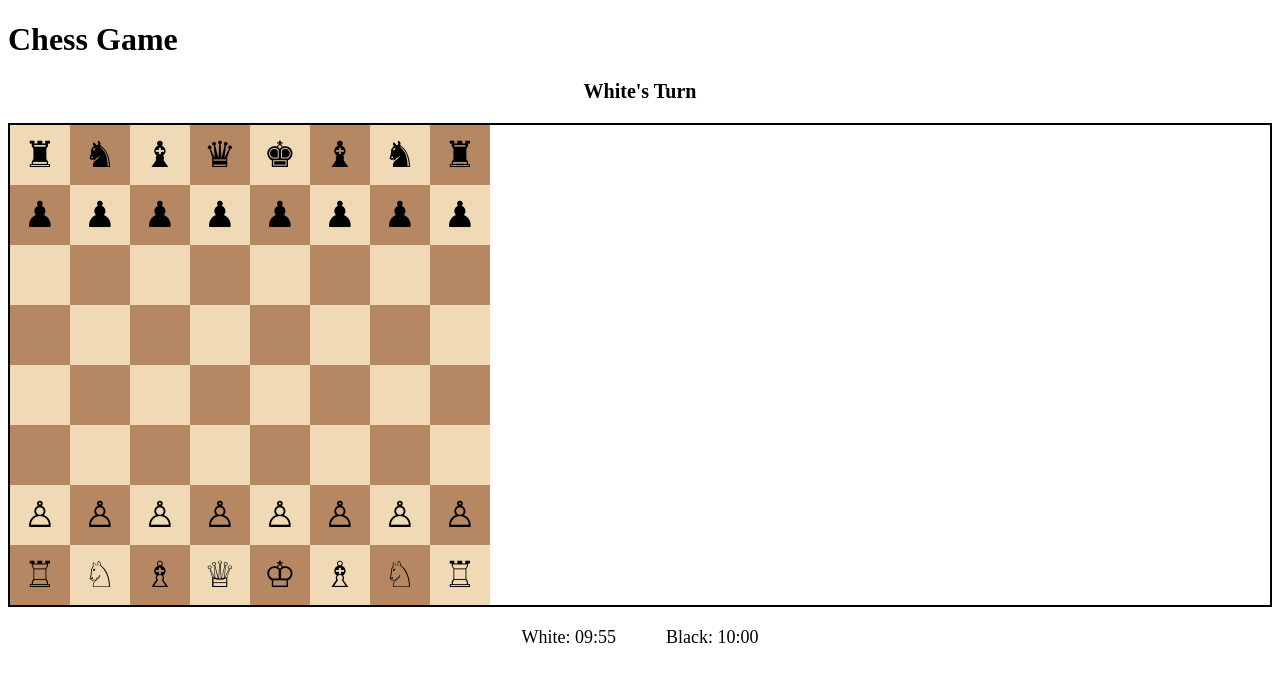
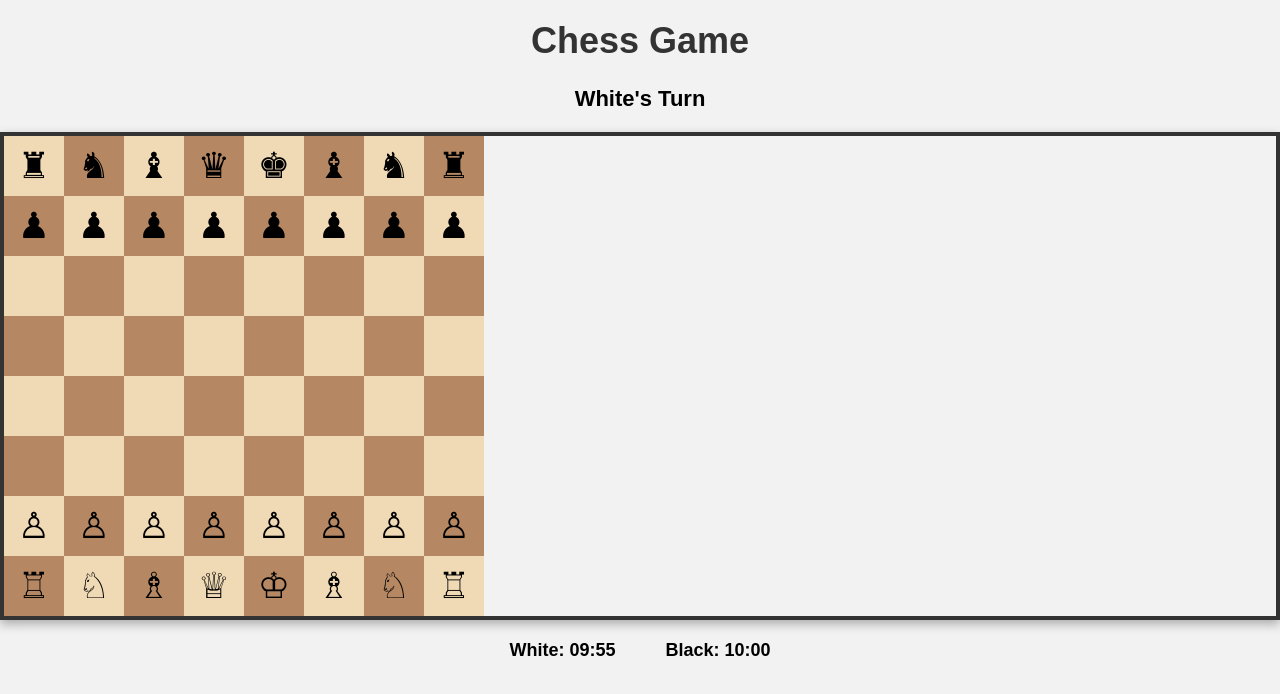
Before and after one commit to lasomed15/chess.com, a plain HTML site: page index.html in a window 1280 px wide. Drawn offline with Linux system fonts and the light colour scheme.

Commit message:
Update style.css

```diff
--- a/style.css
+++ b/style.css
@@ -1,10 +1,20 @@
+/* General body styling */
+body {
+  font-family: Arial, sans-serif;
+  text-align: center;
+  background-color: #f2f2f2;
+  margin: 0;
+  padding: 0;
+}
+
 /* Chessboard grid */
 #chessboard {
   display: grid;
   grid-template-columns: repeat(8, 60px);
   grid-template-rows: repeat(8, 60px);
-  border: 2px solid black;
+  border: 4px solid #333;
   margin: 20px auto;
+  box-shadow: 0 4px 10px rgba(0,0,0,0.3);
 }
 
 /* Each square */
@@ -16,6 +26,7 @@
   align-items: center;
   font-size: 36px;
   cursor: pointer;
+  transition: background 0.2s, transform 0.2s;
 }
 
 /* Alternating colors */
@@ -25,19 +36,25 @@
 /* Highlight legal moves */
 .square.highlight {
   outline: 3px solid green;
+  transform: scale(1.05);
 }
 
-/* Indicate king in check */
+/* Selected piece */
+.square.selected {
+  outline: 3px solid yellow;
+}
+
+/* King in check */
 .square.check {
   background-color: red !important;
+  color: white;
 }
 
 /* Turn display */
 #turn {
-  font-size: 20px;
+  font-size: 22px;
+  font-weight: bold;
   margin-bottom: 10px;
-  text-align: center;
-  font-weight: bold;
 }
 
 /* Timers styling */
@@ -47,4 +64,12 @@
   gap: 50px;
   font-size: 18px;
   margin-top: 10px;
+  font-weight: bold;
 }
+
+/* Header styling */
+h1 {
+  margin-top: 20px;
+  font-size: 36px;
+  color: #333;
+}
```
